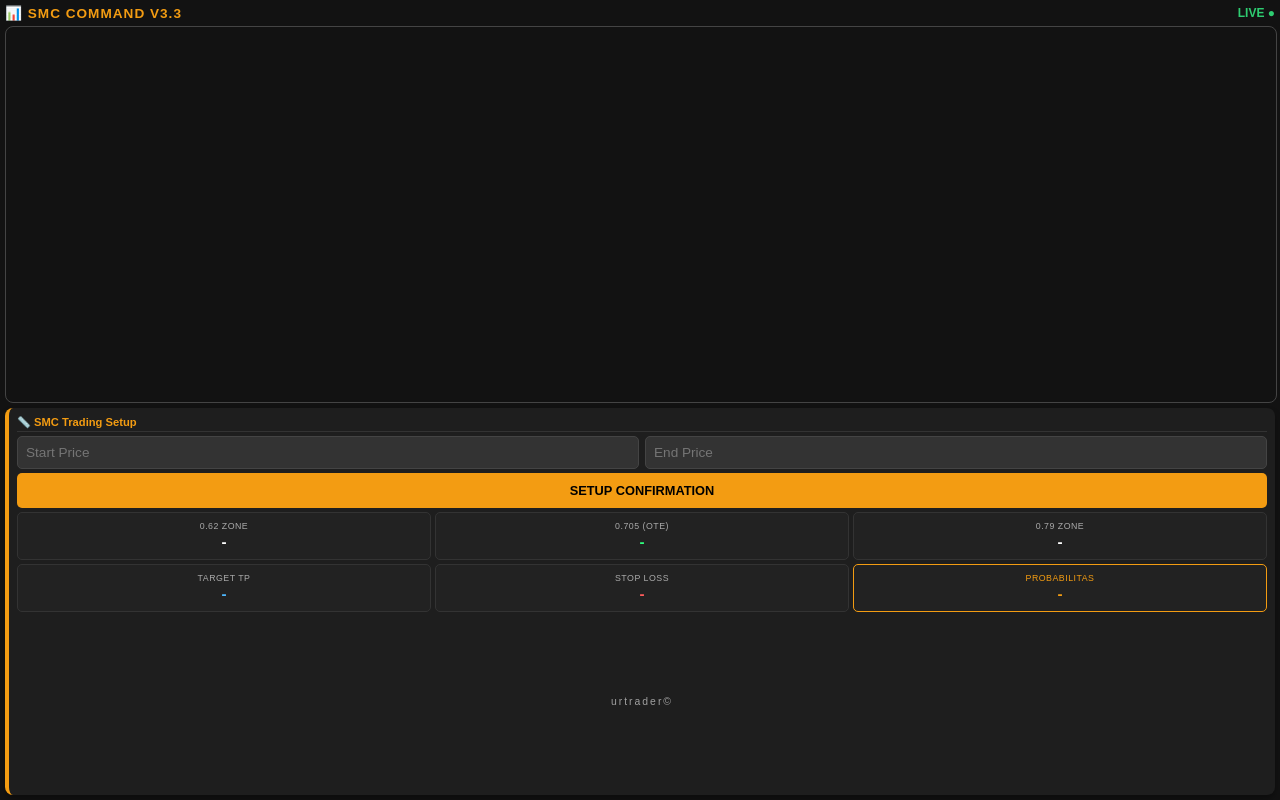
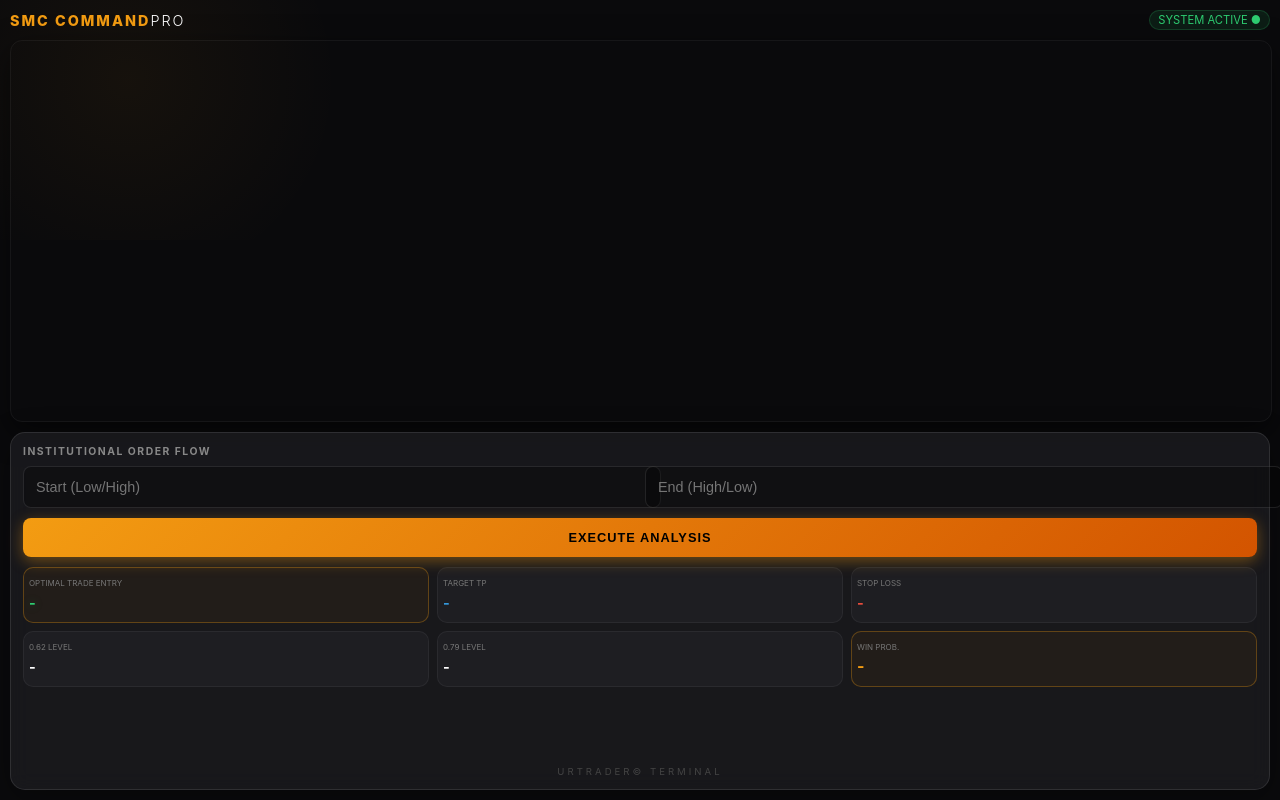
Before and after one commit to uaretrader/UR-SMC-TRADER-v3.3, a plain HTML site: page index.html in a window 1280 px wide. Drawn offline with Linux system fonts and the light colour scheme; a script that the page names is missing.

Commit message:
Update title and styling for SMC Command Pro

```diff
--- a/index.html
+++ b/index.html
@@ -3,34 +3,101 @@
 <head>
     <meta charset="UTF-8">
     <meta name="viewport" content="width=device-width, initial-scale=1.0, maximum-scale=1.0, user-scalable=no">
-    <title>SMC Command v3.3</title>
+    <title>SMC COMMAND PRO v3.5</title>
     <style>
-        body { font-family: sans-serif; background: #121212; color: #e0e0e0; margin: 0; padding: 5px; height: 100vh; overflow: hidden; display: flex; flex-direction: column; box-sizing: border-box; }
-        .header { display: flex; justify-content: space-between; align-items: center; margin-bottom: 5px; flex-shrink: 0; }
-        h2 { color: #f39c12; margin: 0; font-size: 0.85rem; text-transform: uppercase; letter-spacing: 1px; }
-        .status { font-weight: bold; color: #2ecc71; font-size: 0.75rem; }
-        .chart-container { height: 375px; width: 100%; border-radius: 8px; overflow: hidden; border: 1px solid #444; margin-bottom: 5px; flex-shrink: 0; }
-        .card { background: #1e1e1e; border-radius: 8px; padding: 8px; border-left: 4px solid #f39c12; box-shadow: 0 4px 6px rgba(0,0,0,0.3); flex-grow: 1; display: flex; flex-direction: column; overflow: hidden; }
-        h3 { margin: 0 0 4px 0; font-size: 0.7rem; color: #f39c12; border-bottom: 1px solid #333; padding-bottom: 2px; }
-        .fib-grid { display: grid; grid-template-columns: 1fr 1fr; gap: 6px; }
-        input { width: 100%; padding: 8px; background: #333; border: 1px solid #444; color: white; border-radius: 5px; box-sizing: border-box; font-size: 0.85rem; outline: none; }
-        .calc-btn { width: 100%; padding: 10px; background: #f39c12; border: none; border-radius: 5px; color: black; font-weight: bold; margin-top: 4px; margin-bottom: 4px; cursor: pointer; font-size: 0.8rem; text-transform: uppercase; }
-        #setupAdvice { background: #2c3e50; padding: 8px 12px; border-radius: 5px; margin-bottom: 6px; border-left: 4px solid #3498db; font-size: 0.8rem; font-weight: 500; display: none; line-height: 1.4; color: #ffffff; }
-        .result-grid { display: grid; grid-template-columns: 1fr 1fr 1fr; gap: 4px; text-align: center; margin-bottom: 4px; }
-        .res-box { background: #222; padding: 8px 2px; border-radius: 5px; border: 1px solid #333; }
-        .res-label { font-size: 0.55rem; color: #aaa; display: block; margin-bottom: 2px; text-transform: uppercase; letter-spacing: 0.5px; }
-        .res-val { font-weight: 800; font-size: 0.95rem; color: #ffffff; }
-        .color-ote { color: #2fff7e !important; }
-        .color-tp { color: #4db8ff !important; }
-        .color-sl { color: #ff5c5c !important; }
-        .signature { text-align: center; color: #c0c0c0; font-size: 0.65rem; margin: auto 0; letter-spacing: 2px; opacity: 0.8; text-transform: lowercase; }
+        :root {
+            --bg: #0a0a0c;
+            --card-bg: rgba(30, 30, 35, 0.7);
+            --gold: #f39c12;
+            --gold-glow: rgba(243, 156, 18, 0.3);
+            --green: #2ecc71;
+            --blue: #3498db;
+            --red: #e74c3c;
+        }
+
+        body {
+            font-family: 'Inter', -apple-system, sans-serif;
+            background: var(--bg);
+            color: #f0f0f0;
+            margin: 0; padding: 10px;
+            height: 100vh; overflow: hidden;
+            display: flex; flex-direction: column;
+            box-sizing: border-box;
+        }
+
+        /* Background Decor */
+        body::before {
+            content: ""; position: absolute; top: -10%; left: -10%; width: 40%; height: 40%;
+            background: radial-gradient(circle, rgba(243, 156, 18, 0.05) 0%, transparent 70%);
+            z-index: -1;
+        }
+
+        .header { display: flex; justify-content: space-between; align-items: center; margin-bottom: 10px; }
+        h2 { color: var(--gold); margin: 0; font-size: 0.9rem; font-weight: 800; text-transform: uppercase; letter-spacing: 2px; }
+        .status { font-size: 0.7rem; color: var(--green); background: rgba(46, 204, 113, 0.1); padding: 2px 8px; border-radius: 10px; border: 1px solid rgba(46, 204, 113, 0.2); }
+
+        .chart-container {
+            height: 380px; width: 100%; border-radius: 12px; overflow: hidden;
+            border: 1px solid rgba(255,255,255,0.05); margin-bottom: 10px;
+            box-shadow: 0 10px 30px rgba(0,0,0,0.5);
+        }
+
+        .card {
+            background: var(--card-bg);
+            backdrop-filter: blur(10px);
+            border-radius: 15px; padding: 12px;
+            border: 1px solid rgba(255,255,255,0.1);
+            box-shadow: 0 8px 32px rgba(0,0,0,0.3);
+            flex-grow: 1; display: flex; flex-direction: column;
+        }
+
+        h3 { margin: 0 0 8px 0; font-size: 0.65rem; color: #888; text-transform: uppercase; letter-spacing: 1.5px; }
+
+        .fib-grid { display: grid; grid-template-columns: 1fr 1fr; gap: 10px; margin-bottom: 10px; }
+        input {
+            width: 100%; padding: 12px; background: rgba(0,0,0,0.3);
+            border: 1px solid rgba(255,255,255,0.1); color: white;
+            border-radius: 8px; font-size: 0.9rem; outline: none; transition: 0.3s;
+        }
+        input:focus { border-color: var(--gold); box-shadow: 0 0 10px var(--gold-glow); }
+
+        .calc-btn {
+            width: 100%; padding: 12px; background: linear-gradient(135deg, var(--gold), #d35400);
+            border: none; border-radius: 8px; color: #000; font-weight: 900;
+            margin-bottom: 10px; cursor: pointer; font-size: 0.8rem; letter-spacing: 1px;
+            transition: 0.3s; box-shadow: 0 4px 15px rgba(243, 156, 18, 0.4);
+        }
+        .calc-btn:active { transform: scale(0.98); }
+
+        #setupAdvice {
+            padding: 10px; border-radius: 8px; margin-bottom: 10px;
+            font-size: 0.75rem; font-weight: 600; display: none;
+            animation: slideDown 0.4s ease;
+        }
+
+        .result-grid { display: grid; grid-template-columns: 1fr 1fr 1fr; gap: 8px; margin-bottom: 8px; }
+        .res-box {
+            background: rgba(255,255,255,0.03); padding: 10px 5px; border-radius: 10px;
+            border: 1px solid rgba(255,255,255,0.05); transition: 0.3s;
+        }
+        .res-label { font-size: 0.5rem; color: #777; display: block; margin-bottom: 4px; text-transform: uppercase; }
+        .res-val { font-weight: 700; font-size: 0.9rem; color: #fff; }
+
+        /* Khusus OTE & Probabilitas agar lebih berkelas */
+        .highlight-box { background: rgba(243, 156, 18, 0.05) !important; border: 1px solid var(--gold-glow) !important; }
+        .ote-val { color: var(--green); text-shadow: 0 0 10px rgba(46, 204, 113, 0.4); }
+        .prob-val { color: var(--gold); font-size: 1rem; }
+
+        @keyframes slideDown { from { opacity: 0; transform: translateY(-10px); } to { opacity: 1; transform: translateY(0); } }
+
+        .signature { text-align: center; color: #444; font-size: 0.6rem; margin-top: auto; padding-top: 10px; letter-spacing: 3px; }
     </style>
 </head>
 <body>
 
     <div class="header">
-        <h2>📊 SMC COMMAND v3.3</h2>
-        <span class="status">LIVE ●</span>
+        <h2>SMC COMMAND<span style="color:white; font-weight:300;">PRO</span></h2>
+        <span class="status">SYSTEM ACTIVE ●</span>
     </div>
 
     <div class="chart-container">
@@ -48,27 +115,29 @@
     </div>
 
     <div class="card">
-        <h3>📏 SMC Trading Setup</h3>
+        <h3>Institutional Order Flow</h3>
         <div class="fib-grid">
-            <div><input type="number" id="startP" placeholder="Start Price" step="any"></div>
-            <div><input type="number" id="endP" placeholder="End Price" step="any"></div>
+            <div><input type="number" id="startP" placeholder="Start (Low/High)" step="any"></div>
+            <div><input type="number" id="endP" placeholder="End (High/Low)" step="any"></div>
         </div>
-        <button class="calc-btn" onclick="processSMC()">SETUP CONFIRMATION</button>
+
+        <button class="calc-btn" onclick="processSMC()">EXECUTE ANALYSIS</button>
+
         <div id="setupAdvice"></div>
 
         <div class="result-grid">
-            <div class="res-box"><span class="res-label">0.62 Zone</span><span id="r62" class="res-val">-</span></div>
-            <div class="res-box"><span class="res-label">0.705 (OTE)</span><span id="r705" class="res-val color-ote">-</span></div>
-            <div class="res-box"><span class="res-label">0.79 Zone</span><span id="r79" class="res-val">-</span></div>
+            <div class="res-box highlight-box"><span class="res-label">Optimal Trade Entry</span><span id="r705" class="res-val ote-val">-</span></div>
+            <div class="res-box"><span class="res-label">Target TP</span><span id="rTP1" class="res-val" style="color:var(--blue)">-</span></div>
+            <div class="res-box"><span class="res-label">Stop Loss</span><span id="rSL" class="res-val" style="color:var(--red)">-</span></div>
         </div>
 
         <div class="result-grid">
-            <div class="res-box"><span class="res-label">Target TP</span><span id="rTP1" class="res-val color-tp">-</span></div>
-            <div class="res-box"><span class="res-label">Stop Loss</span><span id="rSL" class="res-val color-sl">-</span></div>
-            <div class="res-box" style="border: 1px solid #f39c12;"><span class="res-label" style="color:#f39c12;">Probabilitas</span><span id="rProb" class="res-val" style="color:#f39c12;">-</span></div>
+            <div class="res-box"><span class="res-label">0.62 Level</span><span id="r62" class="res-val">-</span></div>
+            <div class="res-box"><span class="res-label">0.79 Level</span><span id="r79" class="res-val">-</span></div>
+            <div class="res-box highlight-box"><span class="res-label">Win Prob.</span><span id="rProb" class="res-val prob-val">-</span></div>
         </div>
 
-        <div class="signature">urtrader©</div>
+        <div class="signature">URTRADER© TERMINAL</div>
     </div>
 
     <script>
@@ -77,30 +146,26 @@
             const end = parseFloat(document.getElementById('endP').value);
             const box = document.getElementById('setupAdvice');
 
-            if (isNaN(start) || isNaN(end)) { alert("Masukkan Start & End Price!"); return; }
+            if (isNaN(start) || isNaN(end)) return;
 
             const range = Math.abs(start - end);
             let o62, o705, o79, sl, tp1, prob;
 
             if (end > start) {
-                // BULLISH (Harga naik dari Start ke End)
-                o62 = end - (range * 0.62);
-                o705 = end - (range * 0.705);
-                o79 = end - (range * 0.79);
-                sl = start - (range * 0.1);
-                tp1 = end + (range * 0.27);
-                prob = "65 - 75%";
-                box.innerHTML = `🟢 <b>BULLISH:</b> Tunggu koreksi ke <b>Discount</b> (${o705.toFixed(2)}).`;
+                o62 = end - (range * 0.62); o705 = end - (range * 0.705); o79 = end - (range * 0.79);
+                sl = start - (range * 0.1); tp1 = end + (range * 0.27);
+                prob = "74.2%";
+                box.innerHTML = `🟢 BULLISH STRUCTURE DETECTED`;
+                box.style.background = "rgba(46, 204, 113, 0.1)";
+                box.style.color = "#2ecc71";
                 box.style.borderLeft = "4px solid #2ecc71";
             } else {
-                // BEARISH (Harga turun dari Start ke End)
-                o62 = end + (range * 0.62);
-                o705 = end + (range * 0.705);
-                o79 = end + (range * 0.79);
-                sl = start + (range * 0.1);
-                tp1 = end - (range * 0.27);
-                prob = "60 - 70%";
-                box.innerHTML = `🔴 <b>BEARISH:</b> Tunggu retrace ke <b>Premium</b> (${o705.toFixed(2)}).`;
+                o62 = end + (range * 0.62); o705 = end + (range * 0.705); o79 = end + (range * 0.79);
+                sl = start + (range * 0.1); tp1 = end - (range * 0.27);
+                prob = "68.5%";
+                box.innerHTML = `🔴 BEARISH STRUCTURE DETECTED`;
+                box.style.background = "rgba(231, 76, 60, 0.1)";
+                box.style.color = "#e74c3c";
                 box.style.borderLeft = "4px solid #e74c3c";
             }
 
@@ -115,12 +180,8 @@
 
         const inputs = [document.getElementById('startP'), document.getElementById('endP')];
         inputs.forEach(input => {
-            input.addEventListener('keypress', function (e) {
-                if (e.key === 'Enter') {
-                    e.preventDefault();
-                    processSMC();
-                    this.blur();
-                }
+            input.addEventListener('keypress', (e) => {
+                if (e.key === 'Enter') { processSMC(); input.blur(); }
             });
         });
     </script>
```
